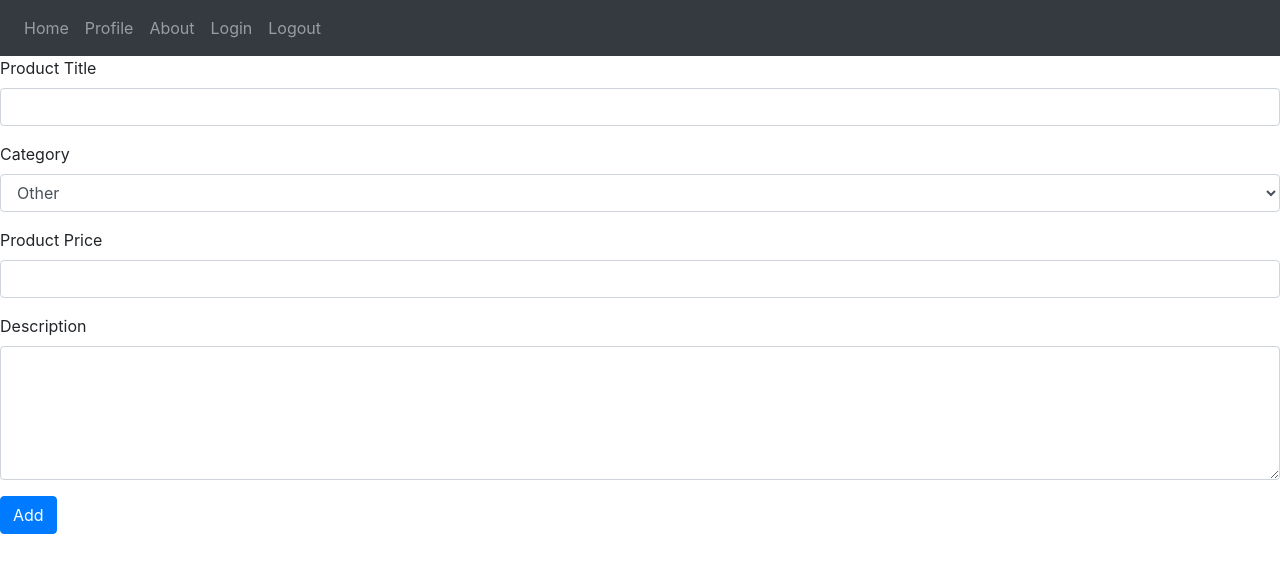
After one commit to YLee2121/tim_flack, a Flask app: template websites/templates/edit_product.html in a window 1280 px wide. The commit adds this page. Shown: the top 573 px of the page. Run offline with Flask 2, Linux system fonts and the light colour scheme; the template is opened without the code that fills it, so the values that code supplies are empty; some libraries are stand-ins or nearby versions.

Commit message:
edit post function

```diff
--- /dev/null
+++ b/websites/templates/edit_product.html
@@ -0,0 +1,43 @@
+{% extends "base.html" %}
+
+{% block title %}Add{% endblock %}
+
+{% block body%}
+
+<form method="POST" >
+
+    <div class="form-group">
+      <label for="product_title">Product Title</label>
+      <input type="text" class="form-control" id="product_title" name="product_title" value="{{product.title}}" required>
+    </div>
+
+
+    <div class="form-group">
+      <label for="product_category">Category</label>
+      <select class="form-control" id="product_category" name="product_category" value="{{product.category}}">
+        <option>Other</option>
+        <option>Furniture</option>
+        <option>Textbook</option>
+        <option>Electronic</option>
+      </select>
+    </div>
+
+    <div class="form-group">
+        <label for="product_price">Product Price</label>
+        <input type="number" step="0.01" class="form-control" id="product_price" name="product_price" value="{{product.price}}" required>
+    </div>
+
+
+    <div class="form-group">
+      <label for="product_description">Description</label>
+      <textarea class="form-control" id="product_description" name="product_description"  rows=5>{{product.description}}</textarea>
+    </div>
+
+
+
+
+    <button type="submit" class="btn btn-primary">Add</button>
+
+</form>
+
+{% endblock%}
--- a/websites/templates/profile.html
+++ b/websites/templates/profile.html
@@ -39,12 +39,12 @@
           <li class="list-group-item">Category: {{p['category']}}</li>
         </ul>
 
-
+        <a href="{{url_for('user.edit', product_id=p._id)}}" class="btn btn-success">Edit</a>
+        <a href="{{url_for('user.delete', product_id=p._id)}}" class="btn btn-danger btn">Delete</a>
 
 
     </div>
 
-    <a href="{{url_for('user.delete', product_id=p._id)}}" class="btn btn-outline-danger btn">Delete</a>
 
 
 
```
Also changed, not shown: websites/static/index.js (deleted, +0 -8 lines), websites/user.py (+35 -3 lines).
